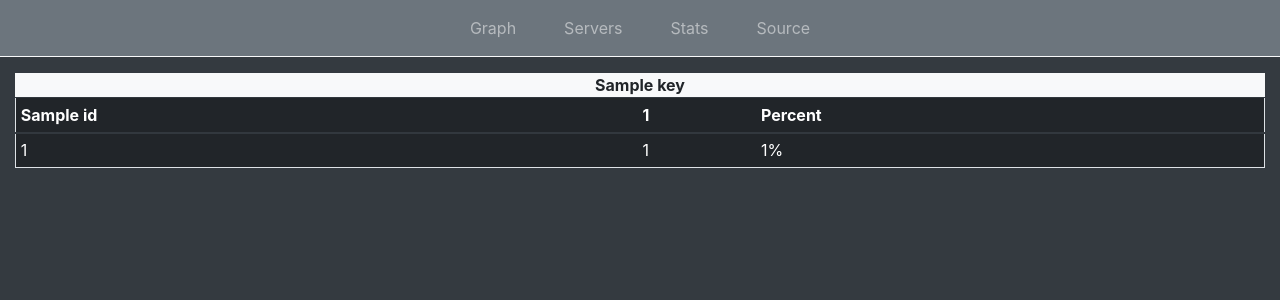
After one commit to RaidMax/IW4MAdmin-Master, a Flask app: template src/master/templates/stats.html in a window 1280 px wide. The commit adds this page. Shown: the top 300 px of the page. Run offline with Flask 2, Linux system fonts and the light colour scheme; the template is opened without the code that fills it: most values are stand-ins (such as "Sample title", 1, 10 or a date in 2020); some libraries are stand-ins or nearby versions.

Commit message:
add stats/tabulation page

```diff
--- a/src/master/templates/layout.html
+++ b/src/master/templates/layout.html
@@ -46,6 +46,7 @@
     <div class="navbar-nav">
         <a href="/" class="nav-item nav-link bg-secondary pl-4 pr-4">Graph</a>
         <a href="/servers" class="nav-item nav-link bg-secondary pl-4 pr-4">Servers</a>
+        <a href="/stats" class="nav-item nav-link bg-secondary pl-4 pr-4">Stats</a>
         <a href="https://github.com/RaidMax/IW4MAdmin-Master" target="_blank"
            class="nav-item nav-link bg-secondary pl-4 pr-4">Source</a>
     </div>
--- /dev/null
+++ b/src/master/templates/stats.html
@@ -0,0 +1,29 @@
+{% extends "layout.html" %}
+
+{% block content %}
+<div class="row">
+    {% for key, value in stats.items() %}
+    <div class="col-12 col-md d-flex flex-column align-items-stretch">
+        <div class="text-center bg-light font-weight-bold">{{key}}</div>
+        <table class="table table-dark table-sm border">
+            <thead>
+            <tr>
+                <th>{{value[0][1]['metric_name']}}</th>
+                <th>{{value[0][1]['metric_count']}}</th>
+                <th>Percent</th>
+            </tr>
+            </thead>
+            <tbody>
+            {% for item in value %}
+            <tr>
+                <td>{{item[0]}}</td>
+                <td>{{item[1]['count']}}</td>
+                <td>{{item[1]['percent']}}%</td>
+            </tr>
+            {% endfor %}
+            </tbody>
+        </table>
+    </div>
+    {% endfor %}
+</div>
+{% endblock %}
--- a/src/requirements.txt
+++ b/src/requirements.txt
@@ -35,7 +35,7 @@ python-box==5.1.1
 python-jwt==3.3.0
 pytz==2020.1
 PyYAML==5.4
-requests==2.24.0
+requests==2.26.0
 requests-toolbelt==0.9.1
 rsa==4.7
 shellescape==3.8.1
```
Also changed, not shown: src/master/flask/views.py (+47 -1 lines).
